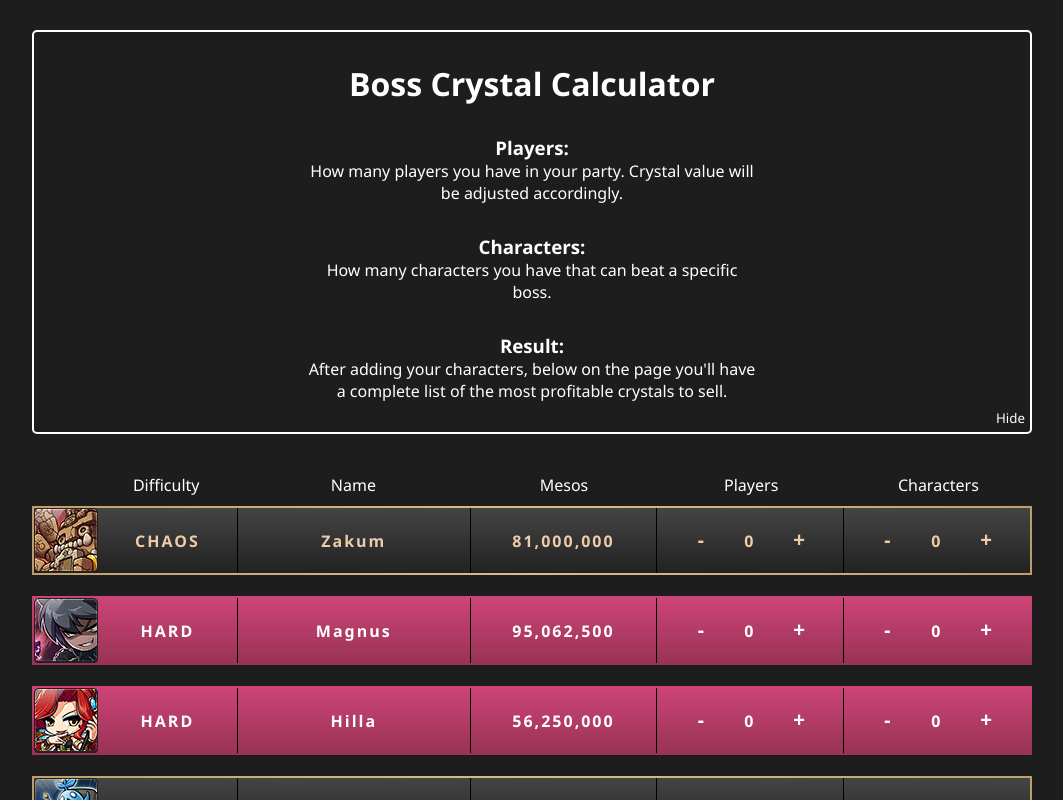
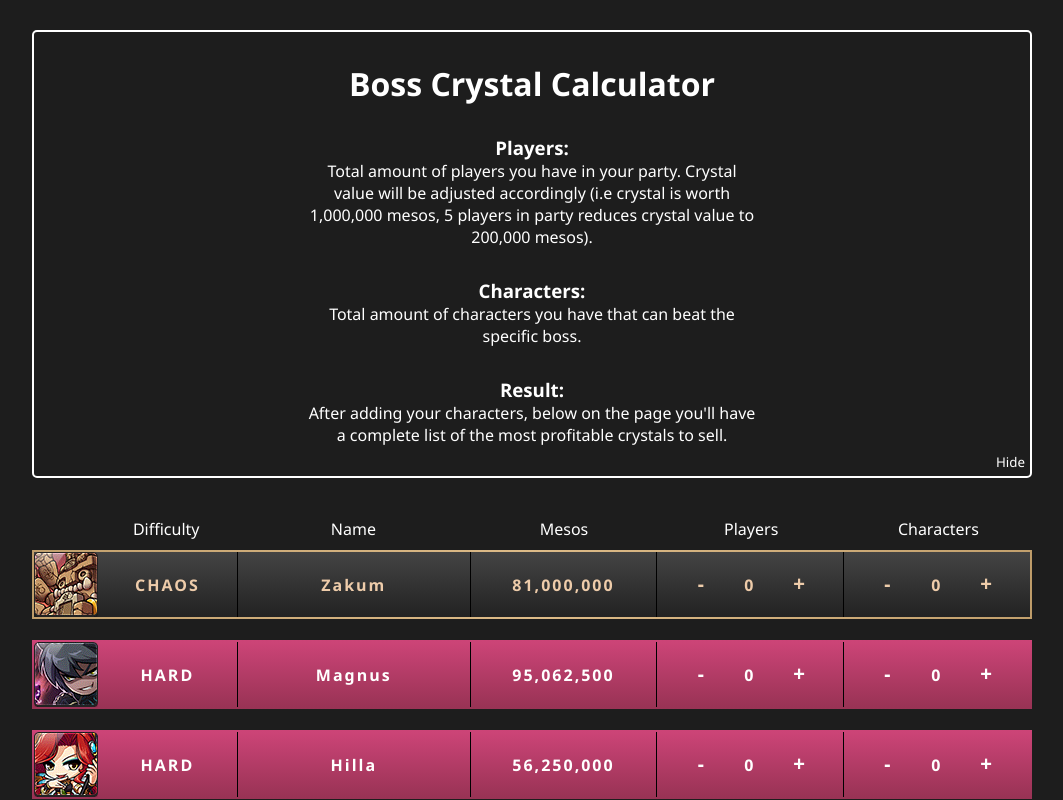
Before and after one commit to Trezlor/bosscrystalCalculator-v3, a Next.js app: page / in a window 1280 px wide. Shown: the top 800 px of the page, without its empty margins (108-1171 px from the left). Built offline with nearby package versions, Linux system fonts and the light colour scheme.

Commit message:
info text update

```diff
--- a/pages/index.js
+++ b/pages/index.js
@@ -19,10 +19,13 @@ export default function Home() {
 					<h1>Boss Crystal Calculator</h1>
 
 					<h2>Players:</h2>
-					<p>How many players you have in your party. Crystal value will be adjusted accordingly.</p>
+					<p>
+						Total amount of players you have in your party. Crystal value will be adjusted accordingly (i.e crystal is worth 1,000,000
+						mesos, 5 players in party reduces crystal value to 200,000 mesos).
+					</p>
 
 					<h2>Characters:</h2>
-					<p>How many characters you have that can beat a specific boss.</p>
+					<p>Total amount of characters you have that can beat the specific boss.</p>
 
 					<h2>Result:</h2>
 					<p>After adding your characters, below on the page you&apos;ll have a complete list of the most profitable crystals to sell.</p>
```
